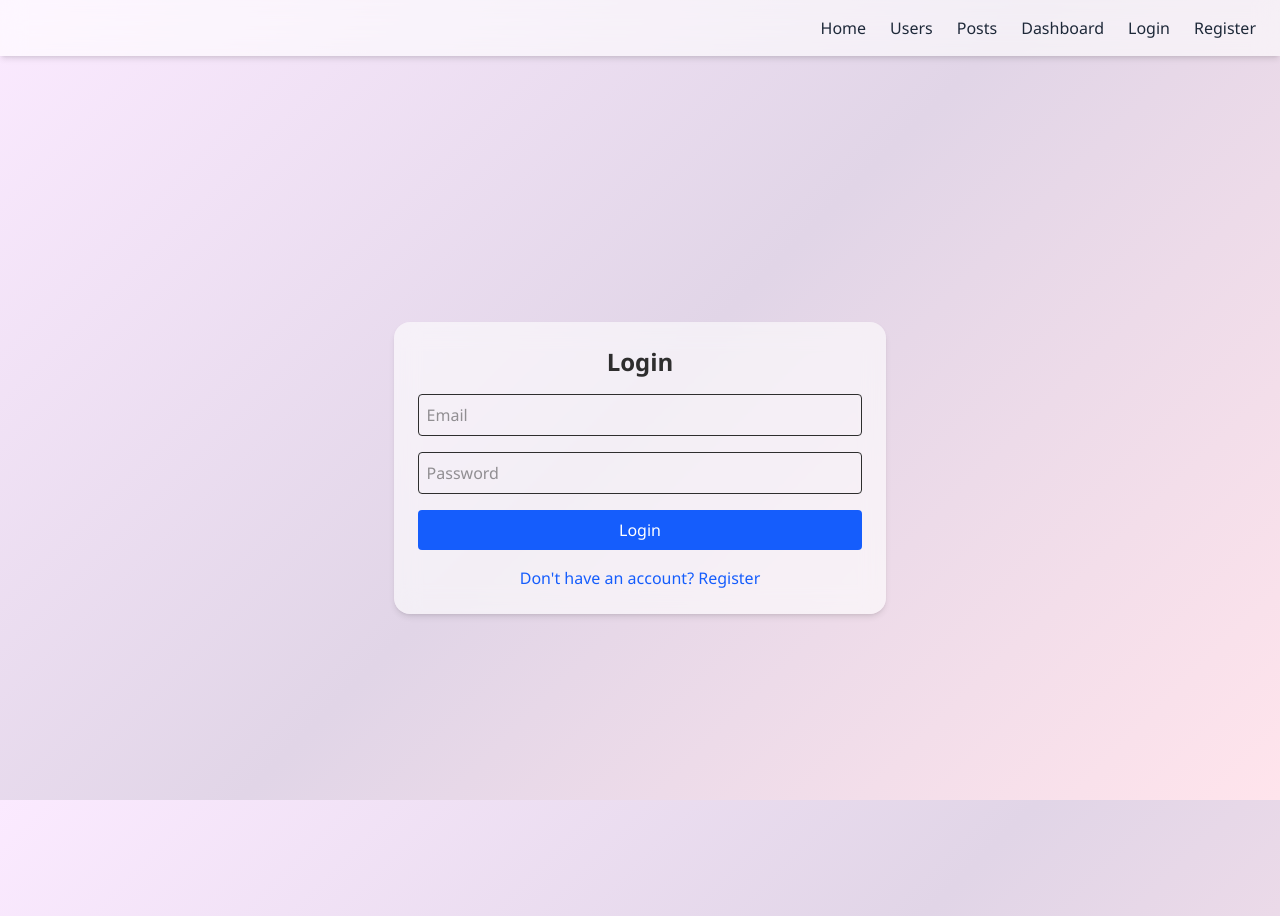
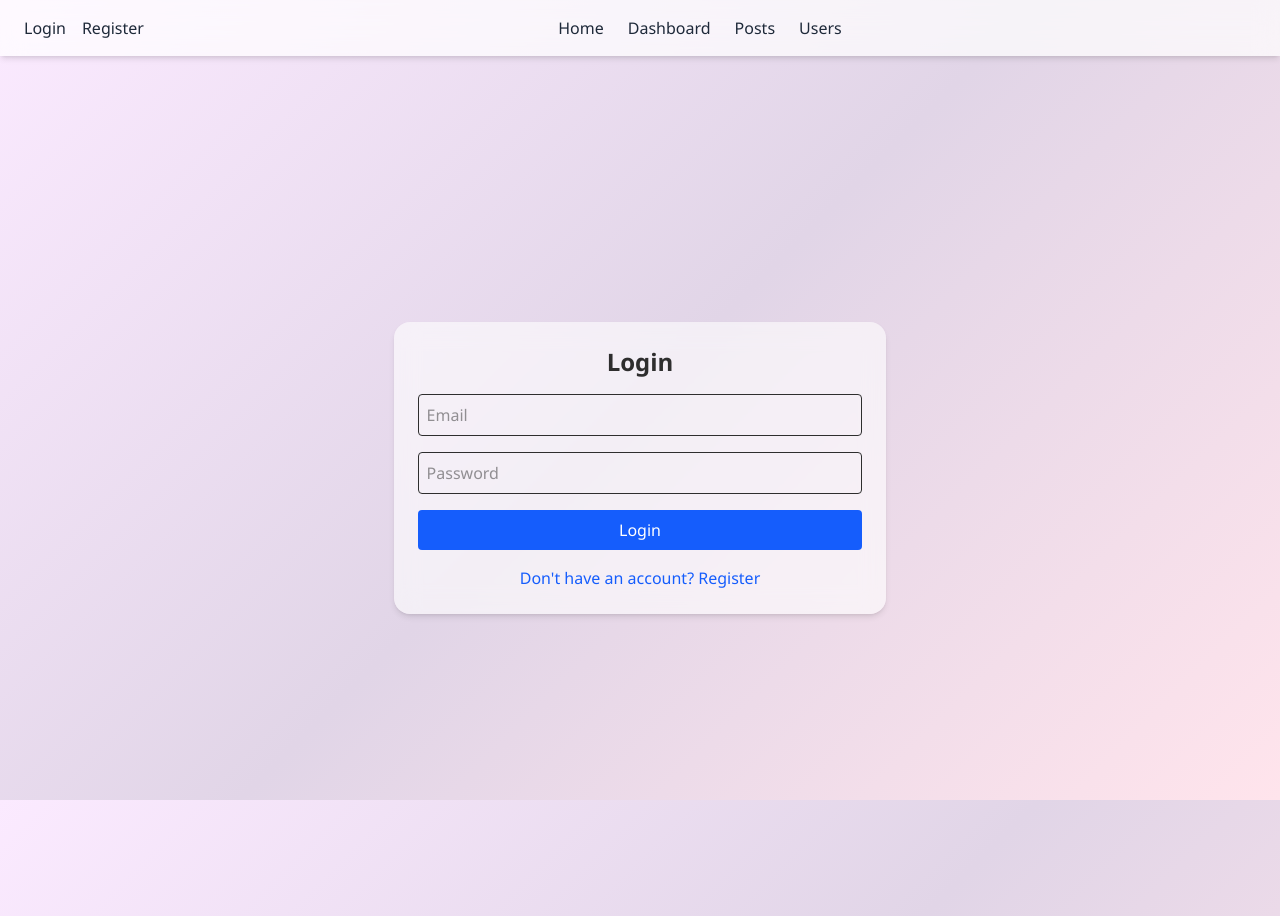
Before and after one commit to joloLG/appdevprojectapp_g6, a Next.js app: page / in a window 1280 px wide. Built offline with nearby package versions, Linux system fonts and the light colour scheme.

Commit message:
Initial Commit

```diff
--- a/src/components/Header.tsx
+++ b/src/components/Header.tsx
@@ -3,32 +3,73 @@
 import Link from 'next/link';
 import { useRouter } from 'next/navigation';
 import { useEffect, useState } from 'react';
+import { Menu, X } from 'lucide-react';
 
 export default function Header() {
   const router = useRouter();
-  const [user, setUser] = useState(null);
+  const [user, setUser] = useState<any>(null);
+  const [menuOpen, setMenuOpen] = useState(false);
 
   useEffect(() => {
+    const checkUser = () => {
       const storedUser = localStorage.getItem('user');
       if (storedUser) {
         setUser(JSON.parse(storedUser));
+      } else {
+        setUser(null);
       }
+    };
+
+    checkUser();
+
+    window.addEventListener('userChanged', checkUser);
+
+    return () => {
+      window.removeEventListener('userChanged', checkUser);
+    };
   }, []);
 
   const handleLogout = () => {
     localStorage.removeItem('user');
+    window.dispatchEvent(new Event('userChanged')); // Notify header of logout
+    setMenuOpen(false);
     router.push('/login');
   };
 
   return (
-    <header className="fixed top-0 left-0 w-full bg-white/60 backdrop-blur-md shadow-md z-10">
-      <nav className="container mx-auto px-6 py-4 flex items-center justify-end space-x-6">
-        <Link href="/" className="text-gray-800 hover:text-blue-600">Home</Link>
-        <Link href="/users" className="text-gray-800 hover:text-blue-600">Users</Link>
-        <Link href="/posts" className="text-gray-800 hover:text-blue-600">Posts</Link>
-        <Link href="/dashboard" className="text-gray-800 hover:text-blue-600">Dashboard</Link>
+    <header className="fixed top-0 left-0 w-full bg-white/70 backdrop-blur-md shadow-md z-10">
+      <nav className="container mx-auto px-6 py-4 flex justify-between items-center">
+
+        {/* Hamburger Icon (Mobile) */}
+        <button
+          onClick={() => setMenuOpen(!menuOpen)}
+          className="md:hidden text-gray-800"
+        >
+          {menuOpen ? <X size={24} /> : <Menu size={24} />}
+        </button>
+
+        {/* Desktop Menu */}
+        <div className="hidden md:flex w-full justify-between items-center">
+          {/* Left - Login/Register */}
+          <div className="flex space-x-4">
+            {!user && (
+              <>
                 <Link href="/login" className="text-gray-800 hover:text-blue-600">Login</Link>
                 <Link href="/register" className="text-gray-800 hover:text-blue-600">Register</Link>
+              </>
+            )}
+          </div>
+
+          {/* Center - Navigation */}
+          <div className="flex space-x-6">
+            <Link href="/" className="text-gray-800 hover:text-blue-600">Home</Link>
+            <Link href="/dashboard" className="text-gray-800 hover:text-blue-600">Dashboard</Link>
+            <Link href="/posts" className="text-gray-800 hover:text-blue-600">Posts</Link>
+            <Link href="/users" className="text-gray-800 hover:text-blue-600">Users</Link>
+          </div>
+
+          {/* Right - Logout */}
+          <div>
             {user && (
               <button
                 onClick={handleLogout}
@@ -37,7 +78,35 @@ export default function Header() {
                 Logout
               </button>
             )}
+          </div>
+        </div>
       </nav>
+
+      {/* Mobile Menu */}
+      <div
+        className={`md:hidden bg-white px-6 pt-0 pb-4 shadow-md transform transition-all duration-300 ease-in-out origin-top ${menuOpen ? 'max-h-screen scale-y-100 opacity-100' : 'max-h-0 scale-y-0 opacity-0 pointer-events-none'}`}
+      >
+        <div className="flex flex-col space-y-2">
+          <Link href="/" onClick={() => setMenuOpen(false)} className="text-gray-800 hover:text-blue-600">Home</Link>
+          <Link href="/dashboard" onClick={() => setMenuOpen(false)} className="text-gray-800 hover:text-blue-600">Dashboard</Link>
+          <Link href="/posts" onClick={() => setMenuOpen(false)} className="text-gray-800 hover:text-blue-600">Posts</Link>
+          <Link href="/users" onClick={() => setMenuOpen(false)} className="text-gray-800 hover:text-blue-600">Users</Link>
+          {!user && (
+            <>
+              <Link href="/login" onClick={() => setMenuOpen(false)} className="text-gray-800 hover:text-blue-600">Login</Link>
+              <Link href="/register" onClick={() => setMenuOpen(false)} className="text-gray-800 hover:text-blue-600">Register</Link>
+            </>
+          )}
+          {user && (
+            <button
+              onClick={handleLogout}
+              className="text-red-600 hover:text-red-800 font-medium text-left"
+            >
+              Logout
+            </button>
+          )}
+        </div>
+      </div>
     </header>
   );
 }
```
Lines whose indentation alone changed are shown as unchanged.
